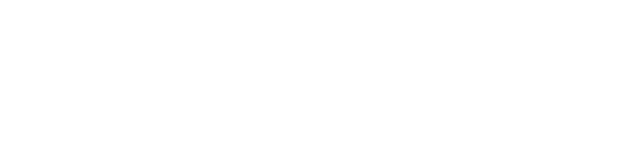
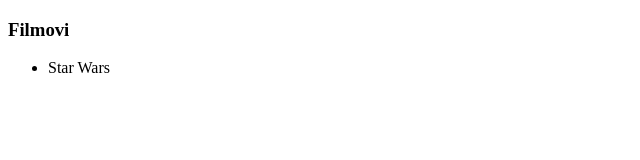
Before and after one commit to gitradionica2019/gitradionica, a plain HTML site: page index.html in a window 1280 px wide. Shown: the whole page, without its empty margins (0-640 px from the left). Drawn offline with Linux system fonts and the light colour scheme.

Commit message:
dodat film

```diff
--- a/index.html
+++ b/index.html
@@ -6,7 +6,11 @@
 </head>
 <body>
 
+    <h3>Filmovi</h3>
 
+    <ul>
+        <li>Star Wars</li>
+    </ul>
 
 </body>
 </html>
```
